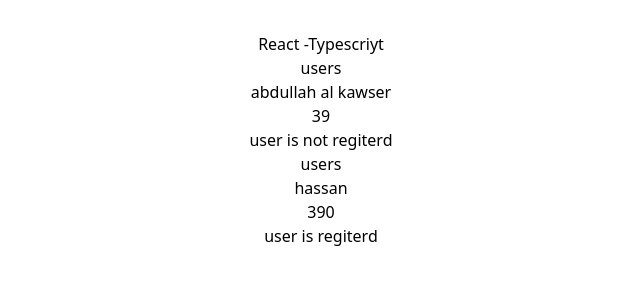
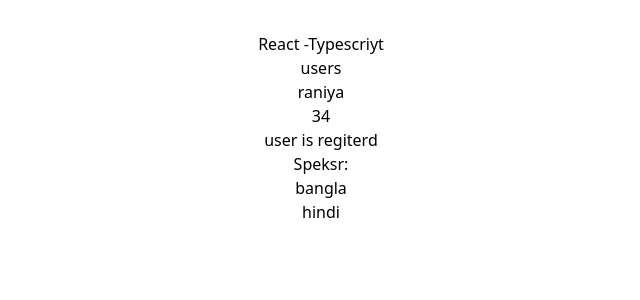
Before and after one commit to abdullahalkawser/React-typescript, a React (Vite) app in the folder my-app/: page / in a window 1280 px wide. Shown: the top 300 px of the page, without its empty margins (319-959 px from the left). Built offline with nearby package versions, Linux system fonts and the light colour scheme.

Commit message:
user defined Props types array,object

```diff
--- a/my-app/src/App.tsx
+++ b/my-app/src/App.tsx
@@ -4,12 +4,22 @@
 
 function App() {
 
+  const user ={
+    name:'raniya',
+    age: 34,
+    lang:["bangla","hindi"],
+    register:true
+  }
+
 
   return (
-<div>
+<div className=' '>
   <h1 className='text-5xl mb-10'>React -Typescriyt</h1>
-  <User name='abdullah al kawser' age= {39} register= {false}/>
-  <User name='hassan' age= {390} register= {true}/>
+ <div className='flex '>
+ {/* <User name='abdullah al kawser' age= {39} register= {false} language={['bangla' ,'Arabic']}/>
+ <User name='hassan' age= {390} register= {true} language={['english' ,'Arabic']}/> */}
+ <User user={user} />
+ </div>
 </div>
   )
 }
--- a/my-app/src/componants/user.tsx
+++ b/my-app/src/componants/user.tsx
@@ -1,19 +1,63 @@
 
+// type userPropos={
+//     name:string,
+//     age:number,
+//     register:boolean,
+//     language:string[]
+// }
+
+// objcet definne
 type userPropos={
-    name:string,
-    age:number,
-    register:boolean
+  user: {
+    name: string;
+    age: number;
+    register:boolean;
+    lang: string[];
+  }
 }
+
+
+// //{ name: string; age: number}
+// const User = ({user} :userPropos) => {
+//   const { name,age,lang}= user;
+//   return (
+//     <div>
+//         <h1>users </h1>
+//         <h3>{props.name}</h3>
+//         <p>{props.age}</p>
+//         {props.register ? <p>user is regiterd</p>:  <p>user is not regiterd</p>}
+
+//    <p>Speksr:
+
+//     {
+//       props.language.map((lang,index)=>(
+//        <p key={index}>{lang}</p>
+//       ))
+//     }
+//    </p>
+//     </div>
+//   )
+// }
+
+
 //{ name: string; age: number}
-const User = (props :userPropos) => {
+const User = ({user} :userPropos) => {
+  const { name,age,lang,register}= user;
   return (
     <div>
         <h1>users </h1>
-        <h3>{props.name}</h3>
-        <p>{props.age}</p>
-        {props.register ? <p>user is regiterd</p>:  <p>user is not regiterd</p>}
+        <h3>{name}</h3>
+        <p>{age}</p>
+        {register ? <p>user is regiterd</p>:  <p>user is not regiterd</p>}
+
+   <p>Speksr:
+    {
+      lang.map((lang,index)=>(
+       <p key={index}>{lang}</p>
+      ))
+    }
+   </p>
     </div>
   )
 }
-
 export default User
```
